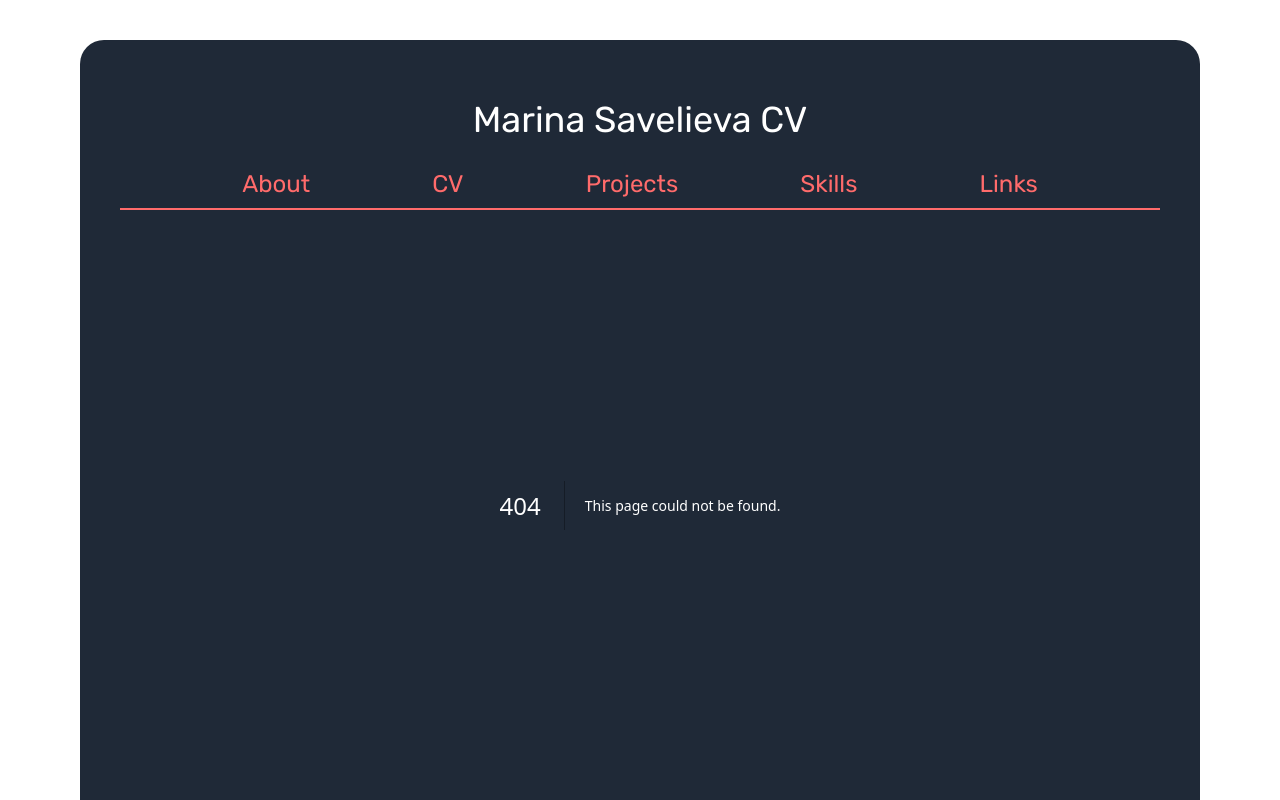
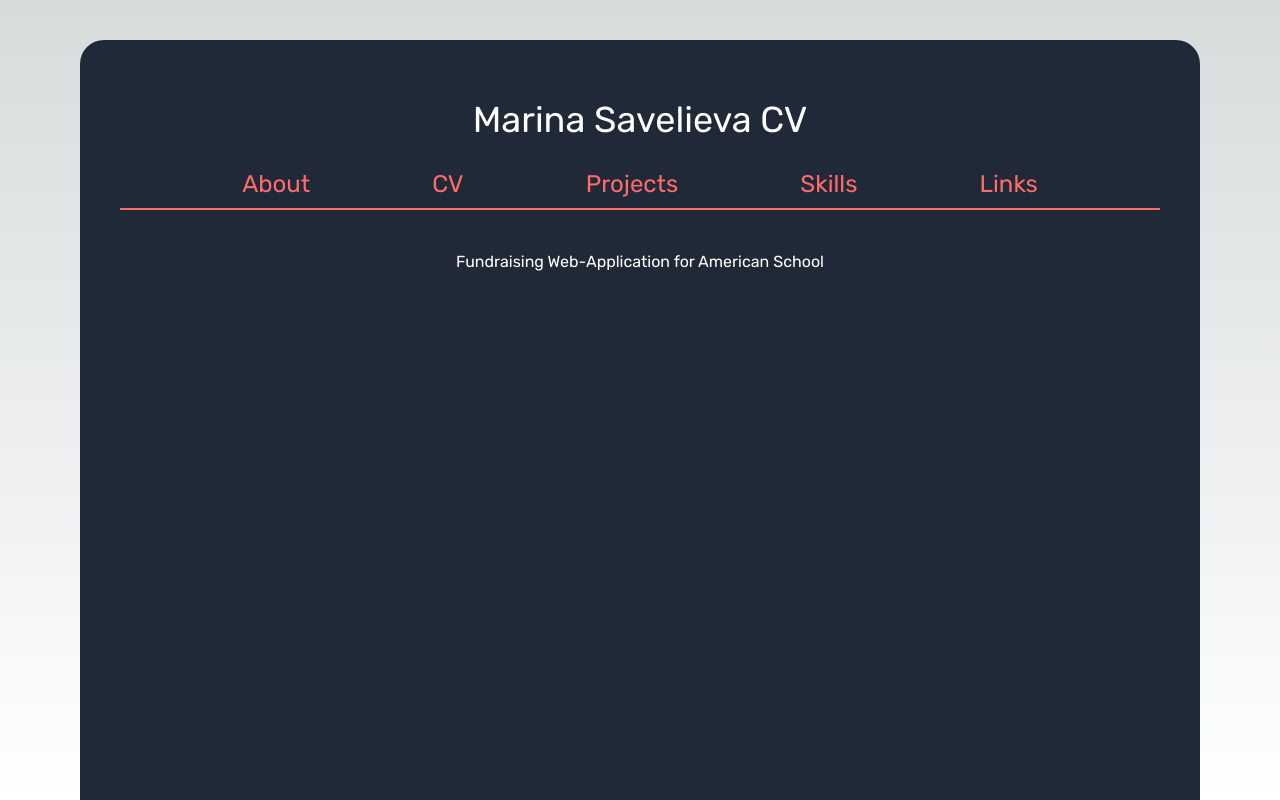
Before and after one commit to savelievamareena/cv, a Next.js app: page /projects/1 in a window 1280 px wide. Before the commit this address had no page. Built offline with nearby package versions, Linux system fonts and the light colour scheme; data requests are answered from the project's data file.

Commit message:
Projects/id added

```diff
--- /dev/null
+++ b/app/projects/[id]/page.jsx
@@ -0,0 +1,28 @@
+import {notFound} from "next/navigation";
+export const dynamicParams = true;
+
+export async function generateStaticParams() {
+    let res = await fetch("http://localhost:4000/projects");
+    let projects = await res.json();
+    return projects.map(pr => ({
+        id: pr.id.toString()
+    }))
+}
+
+async function getProject(id) {
+    let path = "http://localhost:4000/projects/" + id;
+    let res = await fetch(path);
+    if(!res.ok) {
+        notFound();
+    }
+    return await res.json();
+}
+
+export default async function ProjectDetails({params}) {
+    let project = await getProject(params.id);
+    return(
+        <div>
+            {project.title}
+        </div>
+    )
+}
```
